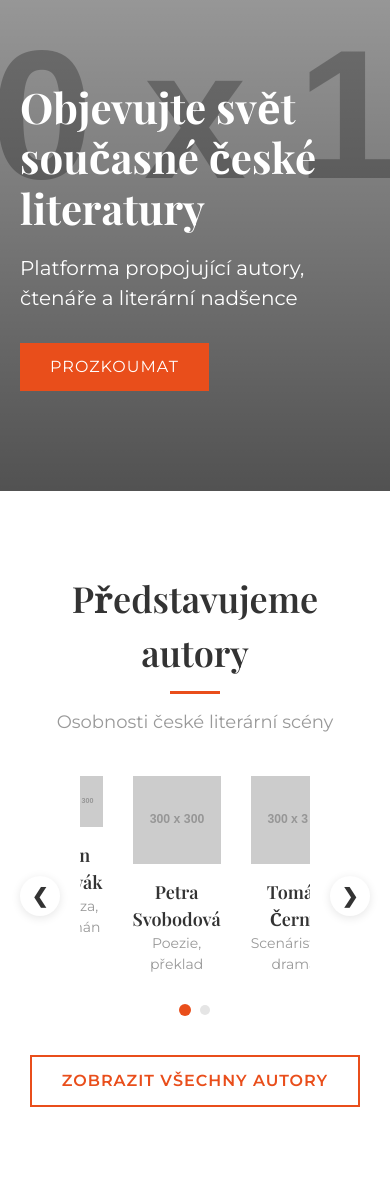
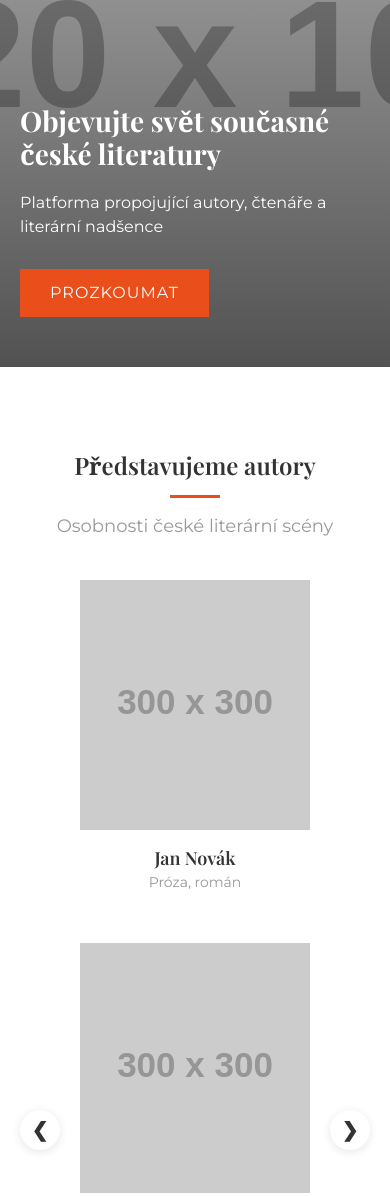
Before and after one commit to MN-sys-cmyk/WebTest, a plain HTML site: page index.html in a window 390 px wide. Shown: the part 353-1549 px from the top of the page. Drawn offline with nearby package versions, Linux system fonts and the light colour scheme; placeholder pictures from the web are drawn by us; a script that the page names is missing.

Commit message:
Update style.css

```diff
--- a/style.css
+++ b/style.css
@@ -660,3 +660,53 @@ ul {
 
 @media (max-width: 768px) {
     .hero {
+        height: 70vh;
+    }
+
+    .hero-title {
+        font-size: 36px;
+    }
+
+    .hero-subtitle {
+        font-size: 18px;
+    }
+
+    .section-title {
+        font-size: 30px;
+    }
+
+    .featured-post-content {
+        padding: 30px;
+    }
+
+    .post-title {
+        font-size: 24px;
+    }
+
+    .carousel-slide {
+        flex-direction: column;
+        align-items: center;
+    }
+
+    .author-card {
+        margin-bottom: 20px;
+    }
+}
+
+@media (max-width: 576px) {
+    .hero-content {
+        bottom: 50px;
+    }
+
+    .hero-title {
+        font-size: 28px;
+    }
+
+    .hero-subtitle {
+        font-size: 16px;
+    }
+
+    .section-title {
+        font-size: 24px;
+    }
+}
```
